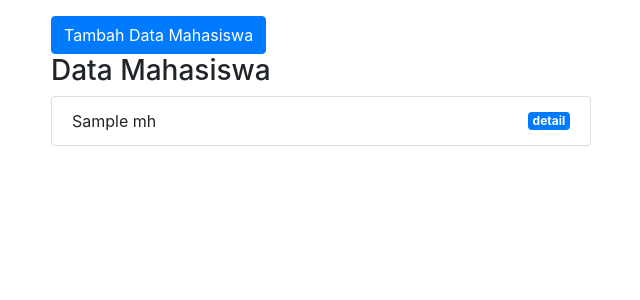
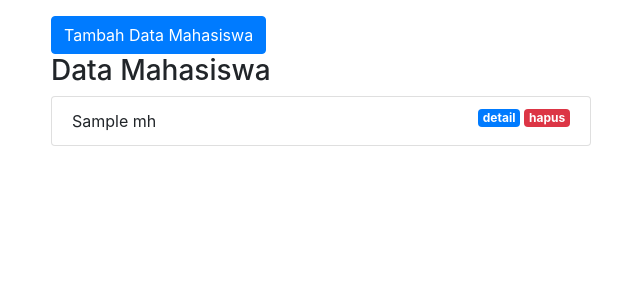
Before and after one commit to Sidiq08/rekweb-mvc-173040016, a PHP site: the page made by app/views/mahasiswa/index.php in a window 1280 px wide. Shown: the part 56-356 px from the top of the page, without its empty margins (34-674 px from the left). Run offline with PHP 8.4, Linux system fonts and the light colour scheme; the template is opened without the code that fills it: most values are stand-ins (such as "Sample title", 1, 10 or a date in 2020); some libraries are stand-ins or nearby versions.

Commit message:
11 delete mahasiswa

```diff
--- a/app/views/mahasiswa/index.php
+++ b/app/views/mahasiswa/index.php
@@ -15,9 +15,10 @@
 			<h3>Data Mahasiswa</h3>
 				<?php foreach ( $data['mhs'] as $mhs ) : ?>
 					<ul class="list-group">
-						<li class="list-group-item d-flex justify-content-between align-items-center">
+						<li class="list-group-item">
 							<?= $mhs['nama']; ?>
-							<a href="<?= BASEURL; ?>/mahasiswa/detail/<?= $mhs['id']; ?>" class="badge badge-primary">detail</a>
+							<a href="<?= BASEURL; ?>/mahasiswa/hapus/<?= $mhs['id']; ?>" class="badge badge-danger float-right ml-1" onclick="return confirm('yakin ?');">hapus</a>
+							<a href="<?= BASEURL; ?>/mahasiswa/detail/<?= $mhs['id']; ?>" class="badge badge-primary float-right ml-1">detail</a>
 						</li>
 					</ul>
 				<?php endforeach; ?>
```
Also changed, not shown: app/controllers/Mahasiswa.php (+12 -0 lines), app/models/Mahasiswa_model.php (+9 -0 lines).
